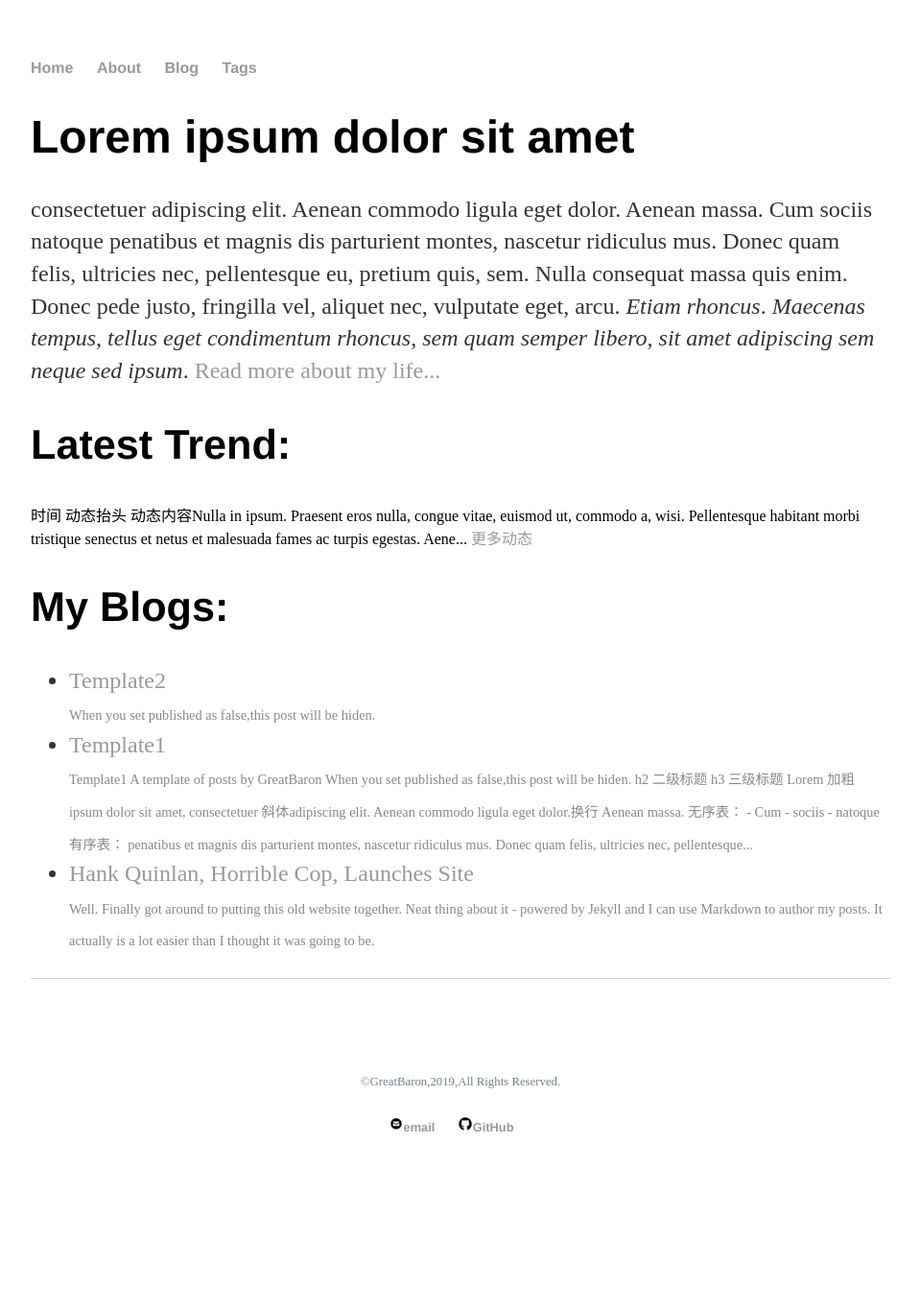
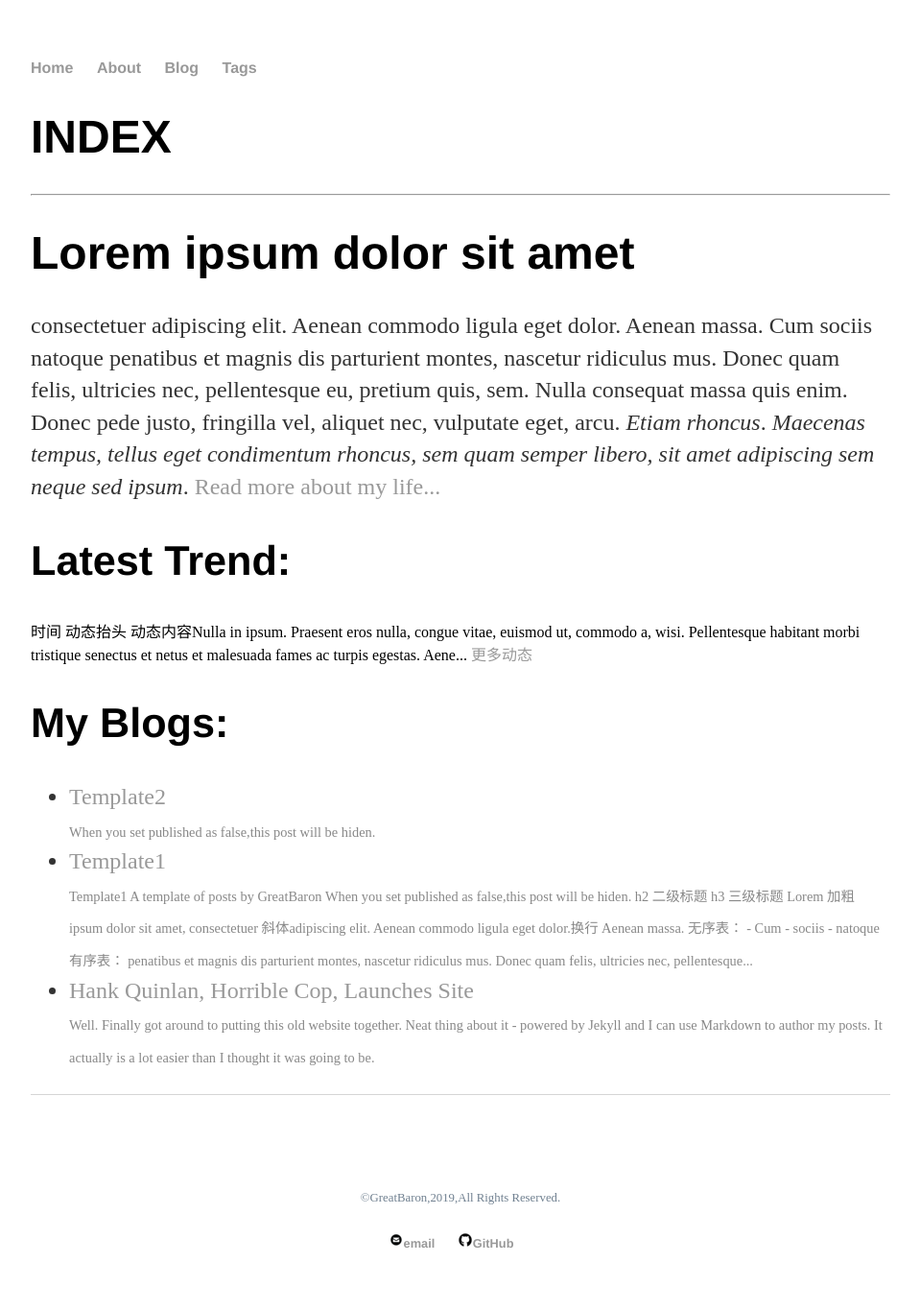
Before and after one commit to FameAndFarm/AndrewImalion.github.io, a Jekyll site: the page built from index.html, in a window 1280 px wide. Shown: the whole page at 96% size, without its empty margins (160-1119 px from the left). Built offline with Jekyll 4.4.1, drawn with Linux system fonts in a browser that asks for light colours; before the commit the page ends 1244 px from its top, so only the background shows below that.

Commit message:
Update default.html

```diff
--- a/_layouts/default.html
+++ b/_layouts/default.html
@@ -17,6 +17,11 @@
 <li><a href="/tags">Tags</a></li>
 </ul>
     </nav>
+
+    <h1 class="topheading">{{ page.title }}</h1>
+    <h2 class="subheading">{{ page.subtitle }}</h2>
+    <hr>
+
 <div class="container">
 
   {{ content }}
```
